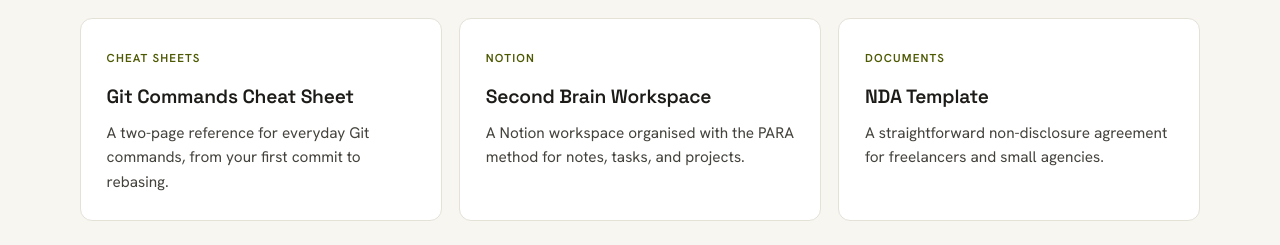
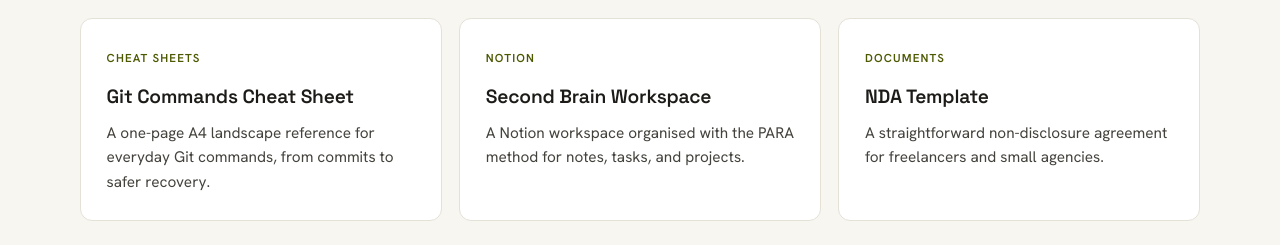
Before and after one commit to Waseemilyas/templatelab-site, a website: page index.html in a window 1280 px wide. Shown: the part 1080-1325 px from the top of the page. Drawn offline with Linux system fonts and the light colour scheme.

Commit message:
fix: Git cheat sheet is one page, not two
The live site described the Git Commands Cheat Sheet as "A two-page reference".
The product is a single A4 landscape PDF. This is a false claim about a product on
a public sales page.

The correction was made in the source repo on 2026-07-01 and has sat undeployed
since. Source: Waseemilyas/passive-income @ c381a52, site/index.html.

Deployed from committed HEAD rather than a working tree, so no in-flight edit could
leak into production. Rollback: git revert this commit (previous live: 9eb020e).

```diff
--- a/index.html
+++ b/index.html
@@ -70,7 +70,7 @@
             <article class="card">
                 <span class="category">Cheat sheets</span>
                 <h3>Git Commands Cheat Sheet</h3>
-                <p>A two-page reference for everyday Git commands, from your first commit to rebasing.</p>
+                <p>A one-page A4 landscape reference for everyday Git commands, from commits to safer recovery.</p>
             </article>
             <article class="card">
                 <span class="category">Notion</span>
```
